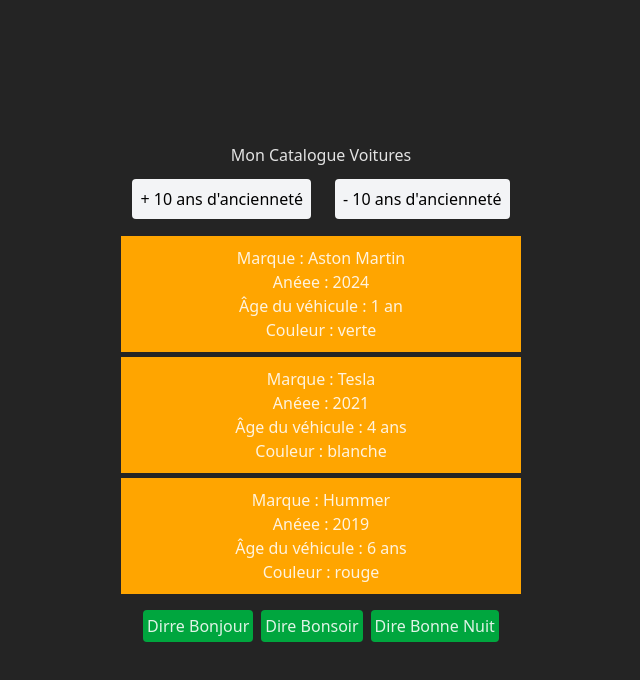
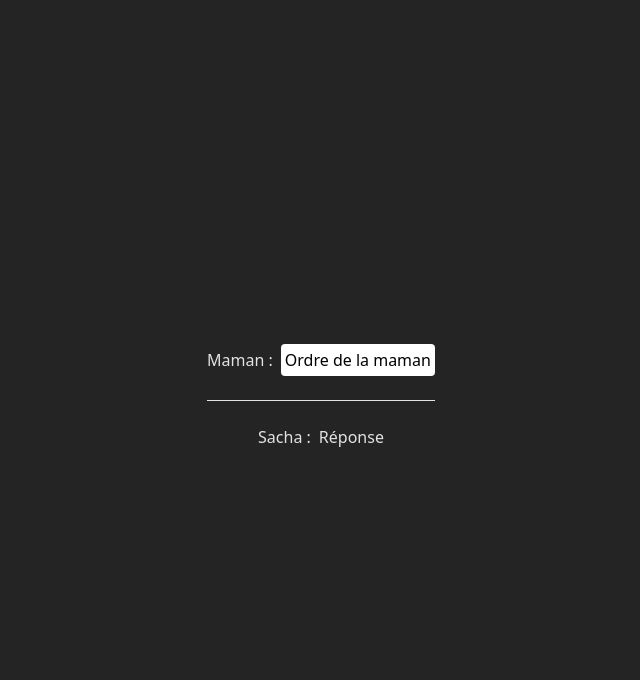
Before and after one commit to Saeba33/exo-react-base, a React (Vite) app: page / in a window 1280 px wide. Shown: the top 680 px of the page, without its empty margins (319-959 px from the left). Built offline with nearby package versions, Linux system fonts and the light colour scheme.

Commit message:
exo mum/chid

```diff
--- a/src/App.jsx
+++ b/src/App.jsx
@@ -1,22 +1,23 @@
-import { Component } from 'react';
-import Mycars from './components/MyCars';
-import './App.css';
-import { Welcome } from './components/Welcome';
+import { Component } from "react";
+import "./App.css";
+import Maman from "./components/Maman";
+// import { Welcome } from "./components/Welcome";
+// import Mycars from "./components/MyCars";
 
 class App extends Component {
+	state = {
+		titre: "Mon Catalogue Voitures",
+	};
 
-  state = {
-    titre: 'Mon Catalogue Voitures'
-  }
-
-  render() {
-    return (
-      <div className='App'>
-        <Mycars title={this.state.titre} />
-        <Welcome/>
-      </div>
-    )
-  }
+	render() {
+		return (
+			<div className="App">
+				{/* <Mycars title={this.state.titre} />
+        <Welcome/> */}
+				<Maman />
+			</div>
+		);
+	}
 }
 
 export default App;
--- /dev/null
+++ b/src/components/Enfant.jsx
@@ -0,0 +1,27 @@
+const Enfant = (props) => {
+	const btnReponseEnfant =
+		props.leState.messageMaman !== null ? (
+			<button
+				className="rounded cursor-pointer p-1 bg-white text-black"
+				onClick={props.reponseEnfant}
+			>
+				Réponse
+			</button>
+		) : (
+			<button disabled>Réponse</button>
+		);
+
+	{
+		return (
+			<div>
+				<div className="flex gap-2 items-center justify-center mt-6">
+					<h2>{props.name} :</h2>
+					{btnReponseEnfant}
+				</div>
+				<p className="text-green-600 mt-2">{props.leState.messageEnfant}</p>
+			</div>
+		);
+	}
+};
+
+export default Enfant;
--- /dev/null
+++ b/src/components/Maman.jsx
@@ -0,0 +1,43 @@
+import { Component } from "react";
+import Enfant from "./Enfant";
+
+class Maman extends Component {
+	state = {
+		messageMaman: null,
+		messageEnfant: null,
+	};
+
+	ordreMaman = () => {
+		this.setState({ messageMaman: "Mange des brocolis !" });
+	};
+
+	reponseEnfant = () => {
+		this.setState({ messageEnfant: "T'es plus ma copine !" });
+	};
+
+	render() {
+		return (
+			<div>
+				<div className="flex gap-2 items-center justify-center mb-2">
+					<h1>Maman : </h1>
+					<button
+						className="rounded cursor-pointer p-1 bg-white text-black"
+						onClick={this.ordreMaman}
+					>
+						Ordre de la maman
+					</button>
+				</div>
+				<p className="mb-6 text-red-600">{this.state.messageMaman}</p>
+
+				<hr />
+				<Enfant
+					name="Sacha"
+					leState={this.state}
+					reponseEnfant={this.reponseEnfant}
+				/>
+			</div>
+		);
+	}
+}
+
+export default Maman;
```
Also changed, not shown: src/components/Welcome.jsx (line endings or trailing spaces).
